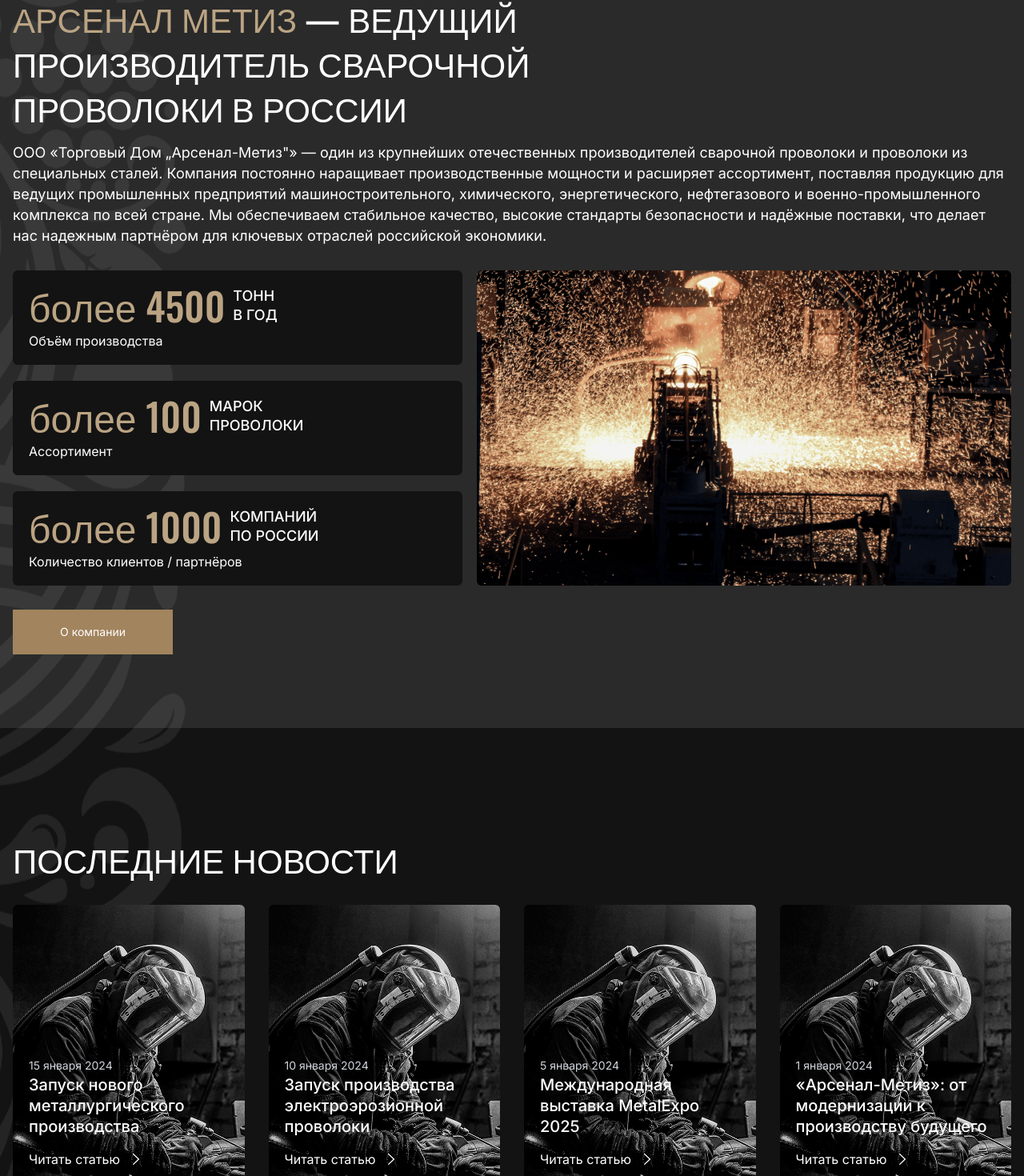
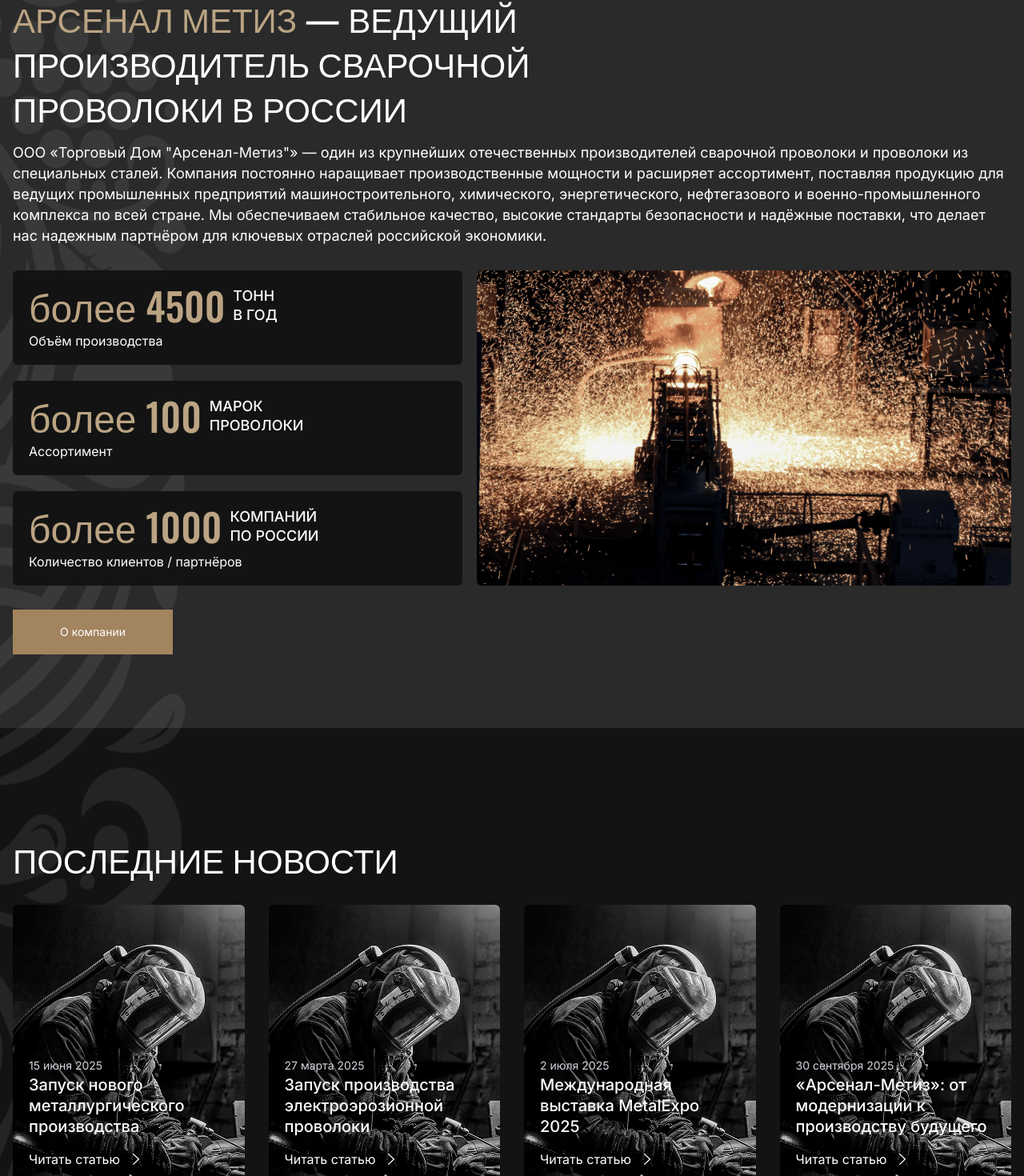
Before and after one commit to MrGrabLol/arsenal-metiz-main, a Next.js app: page / in a window 1280 px wide. Shown: the part 788-2258 px from the top of the page at 80% size. Built offline with nearby package versions, Linux system fonts and the light colour scheme.

Commit message:
Update news dates, enhance privacy consent links in modals, and clean up text formatting in privacy policy.

```diff
--- /dev/null
+++ b/src/app/api/health/route.ts
@@ -0,0 +1,9 @@
+export async function GET() {
+    return new Response(
+      JSON.stringify({ status: 'ok', timestamp: Date.now() }),
+      {
+        status: 200,
+        headers: { 'content-type': 'application/json' },
+      }
+    );
+  }
--- a/src/app/components/sections/NewsSlider.tsx
+++ b/src/app/components/sections/NewsSlider.tsx
@@ -22,28 +22,28 @@
 const newsItems: NewsItem[] = [
   {
     id: 1,
-    date: "15 января 2024",
+    date: "15 июня 2025",
     title: "Запуск нового металлургического производства",
     image: "/assets/images/news.png",
     link: "/news/1",
   },
   {
     id: 2,
-    date: "10 января 2024",
+    date: "27 марта 2025",
     title: "Запуск производства электроэрозионной проволоки",
     image: "/assets/images/news.png",
     link: "/news/2",
   },
   {
     id: 3,
-    date: "5 января 2024",
+    date: "2 июля 2025",
     title: "Международная выставка MetalExpo 2025",
     image: "/assets/images/news.png",
     link: "/news/3",
   },
   {
     id: 4,
-    date: "1 января 2024",
+    date: "30 сентября 2025",
     title: "«Арсенал-Метиз»: от модернизации к производству будущего",
     image: "/assets/images/news.png",
     link: "/news/4",
--- a/src/app/components/sections/Produce.tsx
+++ b/src/app/components/sections/Produce.tsx
@@ -1,4 +1,3 @@
-import Image from "next/image";
 import Button from "../shared/ui/Button";
 
 export default function Produce() {
--- a/src/app/components/sections/Statistics.tsx
+++ b/src/app/components/sections/Statistics.tsx
@@ -13,7 +13,7 @@
             <span className="text-brand-brown-100">арсенал метиз</span> — ведущий производитель сварочной проволоки в России
           </h2>
           <p className="w-full text-sm/5 md:text-lg/6.5">
-          ООО «Торговый Дом „Арсенал-Метиз"» — один из крупнейших отечественных производителей сварочной проволоки и проволоки из специальных сталей. Компания постоянно наращивает производственные мощности и расширяет ассортимент, поставляя продукцию для ведущих промышленных предприятий машиностроительного, химического, энергетического, нефтегазового и военно-промышленного комплекса по всей стране. Мы обеспечиваем стабильное качество, высокие стандарты безопасности и надёжные поставки, что делает нас надежным партнёром для ключевых отраслей российской экономики.
+          ООО «Торговый Дом &quot;Арсенал-Метиз&quot;» — один из крупнейших отечественных производителей сварочной проволоки и проволоки из специальных сталей. Компания постоянно наращивает производственные мощности и расширяет ассортимент, поставляя продукцию для ведущих промышленных предприятий машиностроительного, химического, энергетического, нефтегазового и военно-промышленного комплекса по всей стране. Мы обеспечиваем стабильное качество, высокие стандарты безопасности и надёжные поставки, что делает нас надежным партнёром для ключевых отраслей российской экономики.
           </p>
         </div>
 
--- a/src/app/components/shared/CallMeModal.tsx
+++ b/src/app/components/shared/CallMeModal.tsx
@@ -119,7 +119,15 @@
               Отправить заявку
             </Button>
             <p className="text-xs text-gray-500 text-center leading-relaxed">
-              *Нажимая кнопку «Отправить заявку», я даю свое согласие на обработку моих персональных данных
+              *Нажимая кнопку «Отправить заявку», я даю свое согласие на обработку моих{" "}
+              <a
+                href="/privacy"
+                target="_blank"
+                rel="noopener noreferrer"
+                className="text-brand-brown hover:text-brand-brown-100 underline transition-colors"
+              >
+                персональных данных
+              </a>
             </p>
           </div>
         </form>
--- a/src/app/components/shared/ContactManagerModal.tsx
+++ b/src/app/components/shared/ContactManagerModal.tsx
@@ -147,7 +147,15 @@
                 Зарегистрироваться
               </Button>
               <p className="text-xs text-gray-500 text-center leading-relaxed">
-                *Нажимая кнопку «Зарегистрироваться», я даю свое согласие на обработку моих персональных данных
+                *Нажимая кнопку «Зарегистрироваться», я даю свое согласие на обработку моих{" "}
+                <a
+                  href="/privacy"
+                  target="_blank"
+                  rel="noopener noreferrer"
+                  className="text-brand-brown hover:text-brand-brown-100 underline transition-colors"
+                >
+                  персональных данных
+                </a>
               </p>
             </div>
           </form>
--- a/src/app/components/shared/FeedbackModal.tsx
+++ b/src/app/components/shared/FeedbackModal.tsx
@@ -119,7 +119,15 @@
               Отправить
             </Button>
             <p className="text-xs text-gray-500 text-center leading-relaxed">
-              *Нажимая кнопку «Отправить», я даю свое согласие на обработку моих персональных данных
+              *Нажимая кнопку «Отправить», я даю свое согласие на обработку моих{" "}
+              <a
+                href="/privacy"
+                target="_blank"
+                rel="noopener noreferrer"
+                className="text-brand-brown hover:text-brand-brown-100 underline transition-colors"
+              >
+                персональных данных
+              </a>
             </p>
           </div>
         </form>
--- a/src/app/contacts/page.tsx
+++ b/src/app/contacts/page.tsx
@@ -216,7 +216,15 @@
                     Отправить сообщение
                   </Button>
                   <p className="text-xs text-brand-dark-gray-200 leading-relaxed">
-                    *Нажимая кнопку «Отправить сообщение», я даю свое согласие на обработку моих персональных данных
+                    *Нажимая кнопку «Отправить сообщение», я даю свое согласие на обработку моих{" "}
+                    <a
+                      href="/privacy"
+                      target="_blank"
+                      rel="noopener noreferrer"
+                      className="text-brand-brown-100 hover:text-brand-brown underline transition-colors"
+                    >
+                      персональных данных
+                    </a>
                   </p>
                 </div>
               </form>
--- a/src/app/news/page.tsx
+++ b/src/app/news/page.tsx
@@ -10,7 +10,7 @@
     id: 1,
     title: "Запуск нового металлургического производства",
     description: "Мы рады сообщить о запуске нового высокотехнологичного производства, которое будет заниматься выплавкой сталей для сварочной проволоки, в том числе легированных и коррозионностойких марок.",
-    date: "2024-01-15",
+    date: "2025-06-15",
     image: "/assets/images/news.png",
     isFeatured: true
   },
@@ -18,7 +18,7 @@
     id: 2,
     title: "Запуск производства электроэрозионной проволоки",
     description: "Это новое направление, которое расширит ассортимент предприятия и откроет возможности работы с высокоточным оборудованием.",
-    date: "2024-01-10",
+    date: "2025-03-27",
     image: "/assets/images/news.png",
     isFeatured: false
   },
@@ -26,7 +26,7 @@
     id: 3,
     title: "Международная выставка MetalExpo 2025",
     description: "Участие в этой выставке станет возможностью представить нашу продукцию и найти новые партнерские связи.",
-    date: "2024-01-05",
+    date: "2025-07-02",
     image: "/assets/images/news.png",
     isFeatured: false
   },
@@ -34,7 +34,7 @@
     id: 4,
     title: "«Арсенал-Метиз»: от модернизации к производству будущего",
     description: "Интервью с директором по развитию компании «Арсенал-Метиз»",
-    date: "2024-01-01",
+    date: "2025-09-30",
     image: "/assets/images/news.png",
     isFeatured: false
   }
--- a/src/app/privacy/page.tsx
+++ b/src/app/privacy/page.tsx
@@ -31,7 +31,7 @@
                 1. Общие положения
               </h2>
               <p className="mb-4">
-              Настоящая политика обработки персональных данных составлена в соответствии с требованиями Федерального закона от 27.07.2006. № 152-ФЗ «О персональных данных» (далее — Закон о персональных данных) и определяет порядок обработки персональных данных и меры по обеспечению безопасности персональных данных, предпринимаемые ООО "Торговый Дом "Арсенал-Метиз" (далее — Оператор).
+              Настоящая политика обработки персональных данных составлена в соответствии с требованиями Федерального закона от 27.07.2006. № 152-ФЗ «О персональных данных» (далее — Закон о персональных данных) и определяет порядок обработки персональных данных и меры по обеспечению безопасности персональных данных, предпринимаемые ООО &quot;Торговый Дом &quot;Арсенал-Метиз&quot;&quot; (далее — Оператор).
 1.1. Оператор ставит своей важнейшей целью и условием осуществления своей деятельности соблюдение прав и свобод человека и гражданина при обработке его персональных данных, в том числе защиты прав на неприкосновенность частной жизни, личную и семейную тайну.
 1.2. Настоящая политика Оператора в отношении обработки персональных данных (далее — Политика) применяется ко всей информации, которую Оператор может получить о посетителях веб-сайта https://arsenal-metiz.ru.
               </p>
```
Also changed, not shown: 2 other files (tests, documents, lock files or other folders).
